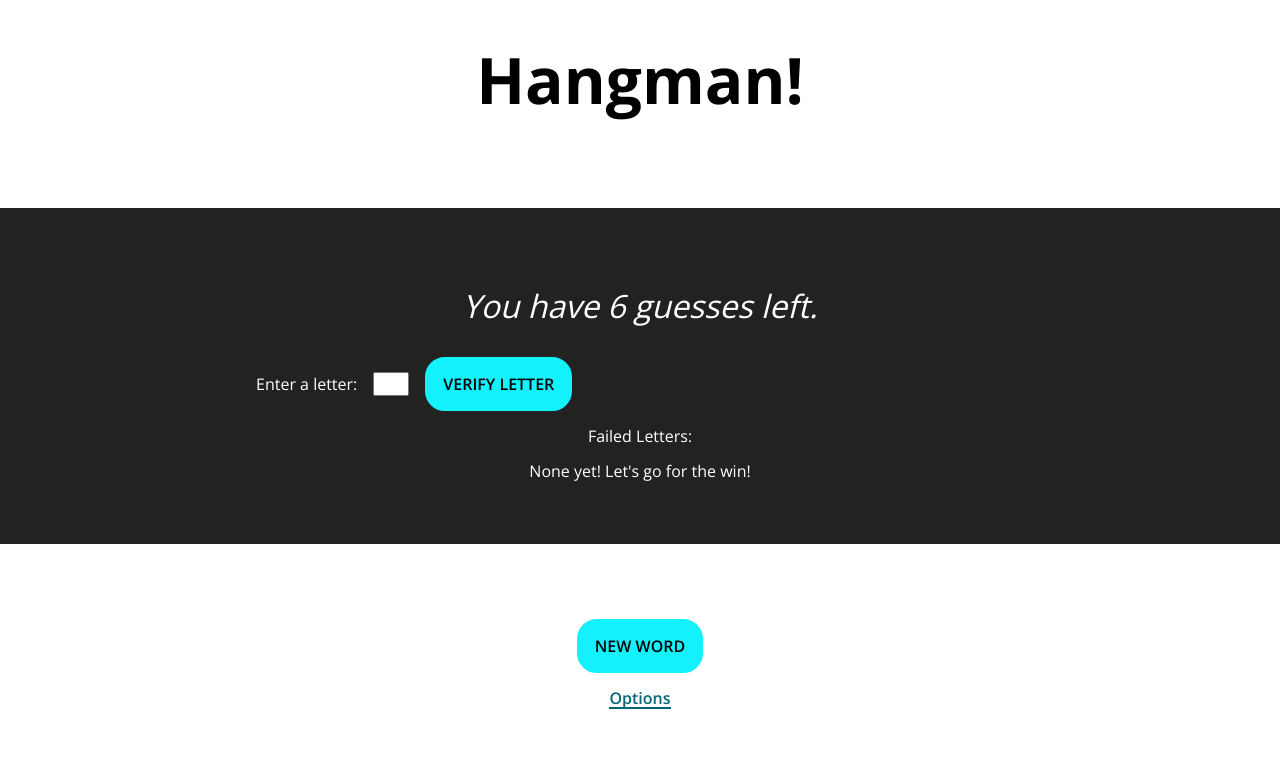
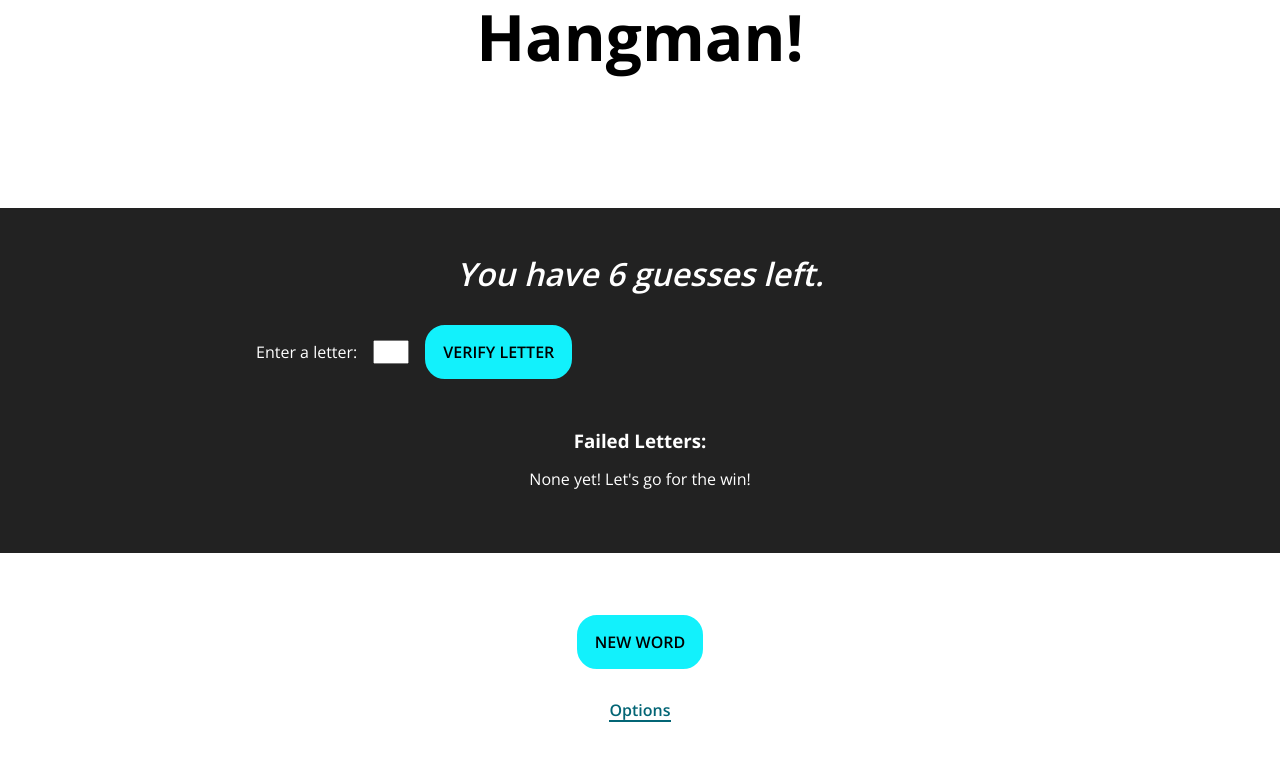
Before and after one commit to gness1804/hangman, a React (Create React App) app: page / in a window 1280 px wide. Shown: the top 760 px of the page. Built offline with nearby package versions, Linux system fonts and the light colour scheme.

Commit message:
Add more styling for p and button and style center container

```diff
--- a/src/App/index.css
+++ b/src/App/index.css
@@ -13,4 +13,5 @@
 
 h1 {
   font-size: 4rem;
+  margin: 0;
 }
--- a/src/Main/index.css
+++ b/src/Main/index.css
@@ -7,11 +7,21 @@
 
 .main-top-items-container {
   padding: 3rem;
+  display: flex;
+  flex-direction: column;
+  justify-content: space-between;
+  align-items: center;
+}
+
+.main-top-items-container > *:not(:last-child) {
+  margin-bottom: 2rem;
 }
 
 .main-total-guesses {
   font-size: 2rem;
   font-style: italic;
+  font-weight: 600;
+  margin: 0;
 }
 
 .main-inputs-container {
@@ -31,7 +41,7 @@
   width: 50%;
 }
 
-.main-failed-letters-container {
+.main-failed-letters-list {
   display: flex;
   justify-content: center;
   margin: 2rem auto;
@@ -57,7 +67,7 @@
 }
 
 .main-new-word-button {
-  margin-bottom: 1rem;
+  margin-bottom: 2rem;
   width: fit-content;
 }
 
--- a/src/Main/index.tsx
+++ b/src/Main/index.tsx
@@ -91,9 +91,9 @@ const Main = ({ word, setWord, totalGuesses, maxWordLength }: Props) => {
       {!loading && (
         <div className="main-container">
           <div className="main-top-items-container dark">
-            <p className="main-total-guesses">
+            <h2 className="main-total-guesses">
               You have {totalGuesses - failedLetters.length} guesses left.
-            </p>
+            </h2>
             <div className="main-inputs-container">
               <label
                 htmlFor="letterInput"
@@ -119,9 +119,10 @@ const Main = ({ word, setWord, totalGuesses, maxWordLength }: Props) => {
                 Verify Letter
               </button>
             </div>
-            <p>Failed Letters:</p>
+            <div className="main-failed-letters-container">
+              <h3>Failed Letters:</h3>
               {failedLetters.length ? (
-              <div className="main-failed-letters-container">
+                <div className="main-failed-letters-list">
                   {failedLetters.sort().map((_letter) => (
                     <div key={v4()} className="main-failed-letter">
                       {_letter}
@@ -131,6 +132,7 @@ const Main = ({ word, setWord, totalGuesses, maxWordLength }: Props) => {
               ) : (
                 <p>None yet! Let&apos;s go for the win!</p>
               )}
+            </div>
           </div>
           <div className="main-bottom-items-container light">
             <button
--- a/src/index.css
+++ b/src/index.css
@@ -20,7 +20,13 @@ a {
   border-bottom: 2px solid;
 }
 
-a:hover {
+p,
+a {
+  font-size: 1rem;
+}
+
+a:hover,
+button:hover {
   opacity: 0.75;
 }
 
```
Lines whose indentation alone changed are shown as unchanged.
